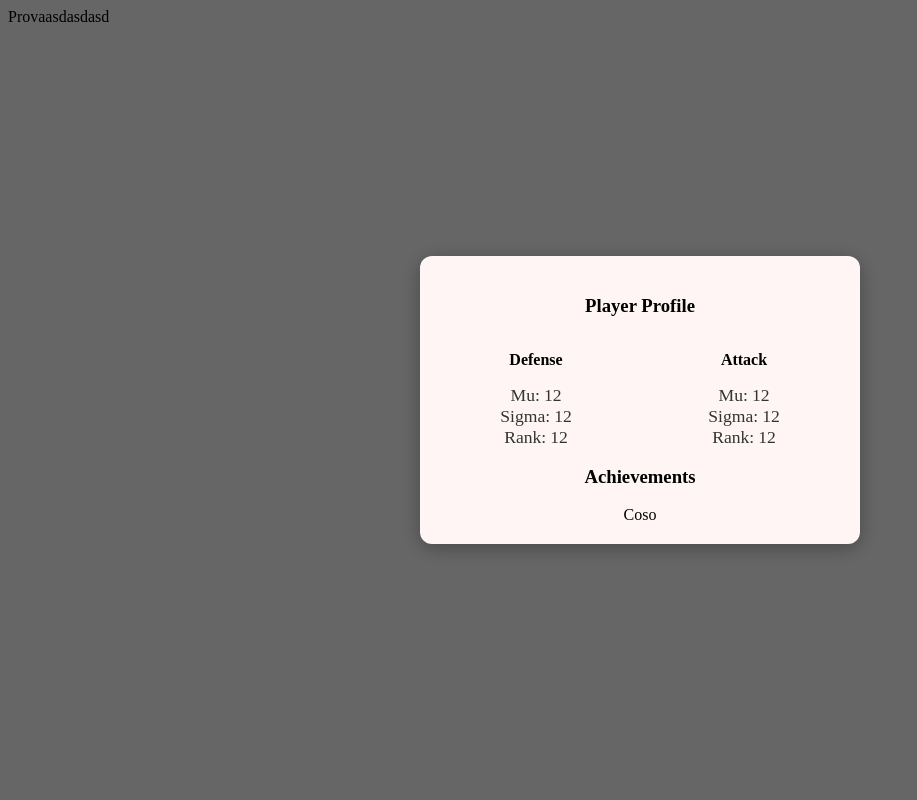
After one commit to DavideMagazzini/Foosball-Ranking-System, a Flask app: template templates/playerProfileModal.html in a window 1280 px wide. The commit adds this page. Shown: the whole page, without its empty margins (0-917 px from the left). Run offline with Flask 3, Linux system fonts and the light colour scheme; the template is opened without the code that fills it, so the values that code supplies are empty.

Commit message:
Improved player profile with scores

```diff
--- a/app.py
+++ b/app.py
@@ -129,6 +129,20 @@ def game_win_rate():
     win_rate = true_skill_calculator.calculate_win_rate(team1, team2)
     return jsonify({'win_rate': win_rate})
 
+
+@app.route('/player-profile/<player_id>', methods=['GET'])
+def player_profile(player_id):
+    """
+    Endpoint to retrieve a player's profile by their ID.
+    Returns a JSON object with the player's details and scores.
+    """
+    player = db_wrap.getPlayerById(player_id)
+    if not player:
+        return jsonify({"status": "Error", "message": "Player not found"})
+
+    return json.loads(json_util.dumps(player))
+
+
 if __name__ == "__main__":
     player1 = Player(name="Player1", last_name="One")
     player2 = Player(name="Player2", last_name="Two")
--- a/database/DatabaseWrapper.py
+++ b/database/DatabaseWrapper.py
@@ -131,6 +131,8 @@ class DatabaseWrapper():
         Returns:
             Player: The player class corresponding to the given ID, or None if not found.
         """
+        if isinstance(player_id, str):
+            player_id = ObjectId(player_id)
         return self.players.find_one({'_id': player_id})
 
     def getAllPlayers(self):
--- /dev/null
+++ b/templates/playerProfileModal.html
@@ -0,0 +1,91 @@
+<!DOCTYPE html>
+<html lang="en">
+    <head>
+        <meta charset="UTF-8">
+        <meta name="viewport" content="width=device-width, initial-scale=1.0">
+        <style>
+            .modal {
+                display: none;
+                position: fixed;
+                z-index: 1;
+                left: 0;
+                top: 0;
+                width: 100%;
+                height: 100%;
+                background-color: rgba(0,0,0,0.6);
+                align-items: center;
+                justify-content: center;
+                padding: 20px;
+                box-sizing: border-box;
+            }
+
+            .modal-content {
+                background-color: rgb(255, 245, 245);
+                border-radius: 12px;
+                padding: 20px;
+                width: 100%;
+                max-width: 400px;
+                max-height: 90vh;
+                overflow: auto;
+                box-shadow: 0 4px 20px rgba(0, 0, 0, 0.3);
+                display: flex;
+                flex-direction: column;
+                align-items: center;
+                transition: background-color 0.3s ease;
+            }
+        </style>
+    </head>
+    <body>
+        Provaasdasdasd
+
+        <div id="playerProfileModal" class="modal">
+            <div class="modal-content">
+                <h3 style="margin-bottom: 18px;">Player Profile</h3>
+                <div id="playerForm" style="width:100%; display:flex; flex-direction:row; align-items:center; gap:16px;">
+                    <div style="width: 100%;text-align: center;">
+                        <p style="font-weight: bold">Defense</p>
+                        <div id="playerMuScores">
+                            <label for="playerMu" style="font-size:1.1em; color:#333; margin-bottom:4px;">Mu:</label>
+                            <label id="playerMuDefValue" style="font-size:1.1em; color:#333; margin-bottom:4px;">12</label>
+                        </div>
+                        <div id="playerSigmaDefScores">
+                            <label style="font-size:1.1em; color:#333; margin-bottom:4px;">Sigma:</label>
+                            <label id="playerSigmaDefValue" style="font-size:1.1em; color:#333; margin-bottom:4px;">12</label>
+                        </div>
+                        <div id="playerSigmaDefScores">
+                            <label style="font-size:1.1em; color:#333; margin-bottom:4px;">Rank:</label>
+                            <label id="playerRankDefValue" style="font-size:1.1em; color:#333; margin-bottom:4px;">12</label>
+                        </div>
+                    </div>
+                    <div style="width:100%; text-align: center;">
+                        <p style="font-weight: bold">Attack</p>
+                        <div id="playerMuScores">
+                            <label for="playerMu" style="font-size:1.1em; color:#333; margin-bottom:4px;">Mu:</label>
+                            <label id="playerMuDefValue" style="font-size:1.1em; color:#333; margin-bottom:4px;">12</label>
+                        </div>
+                        <div id="playerSigmaDefScores">
+                            <label style="font-size:1.1em; color:#333; margin-bottom:4px;">Sigma:</label>
+                            <label id="playerSigmaDefValue" style="font-size:1.1em; color:#333; margin-bottom:4px;">12</label>
+                        </div>
+                        <div id="playerSigmaDefScores">
+                            <label style="font-size:1.1em; color:#333; margin-bottom:4px;">Rank:</label>
+                            <label id="playerRankDefValue" style="font-size:1.1em; color:#333; margin-bottom:4px;">12</label>
+                        </div>
+                    </div>
+                </div>
+                <h3 style="margin-bottom: 18px;">Achievements</h3>
+                Coso
+            </div>
+        </div>
+
+
+
+    </body>
+
+</html>
+
+<script>
+document.getElementById('playerProfileModal').style.display = 'flex';
+
+
+</script>
```
Also changed, not shown: templates/index.html (+85 -19 lines).
